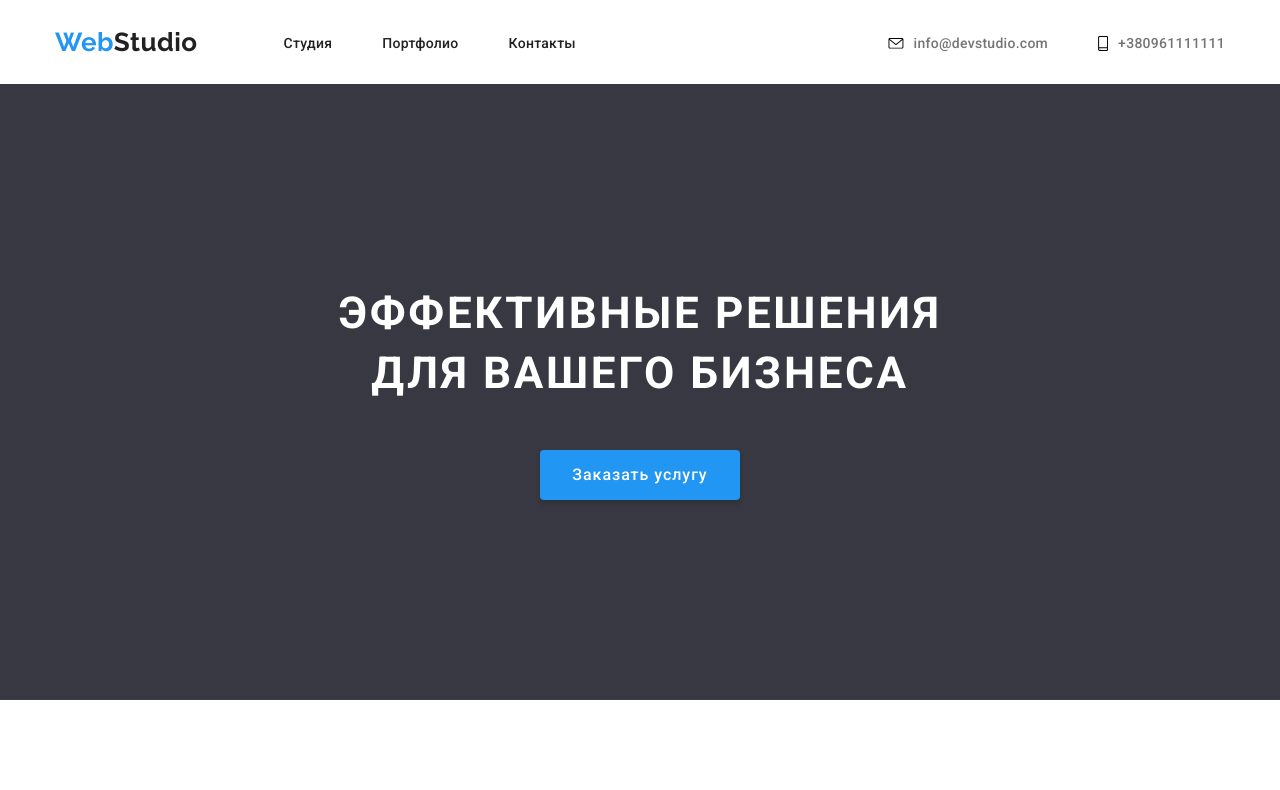
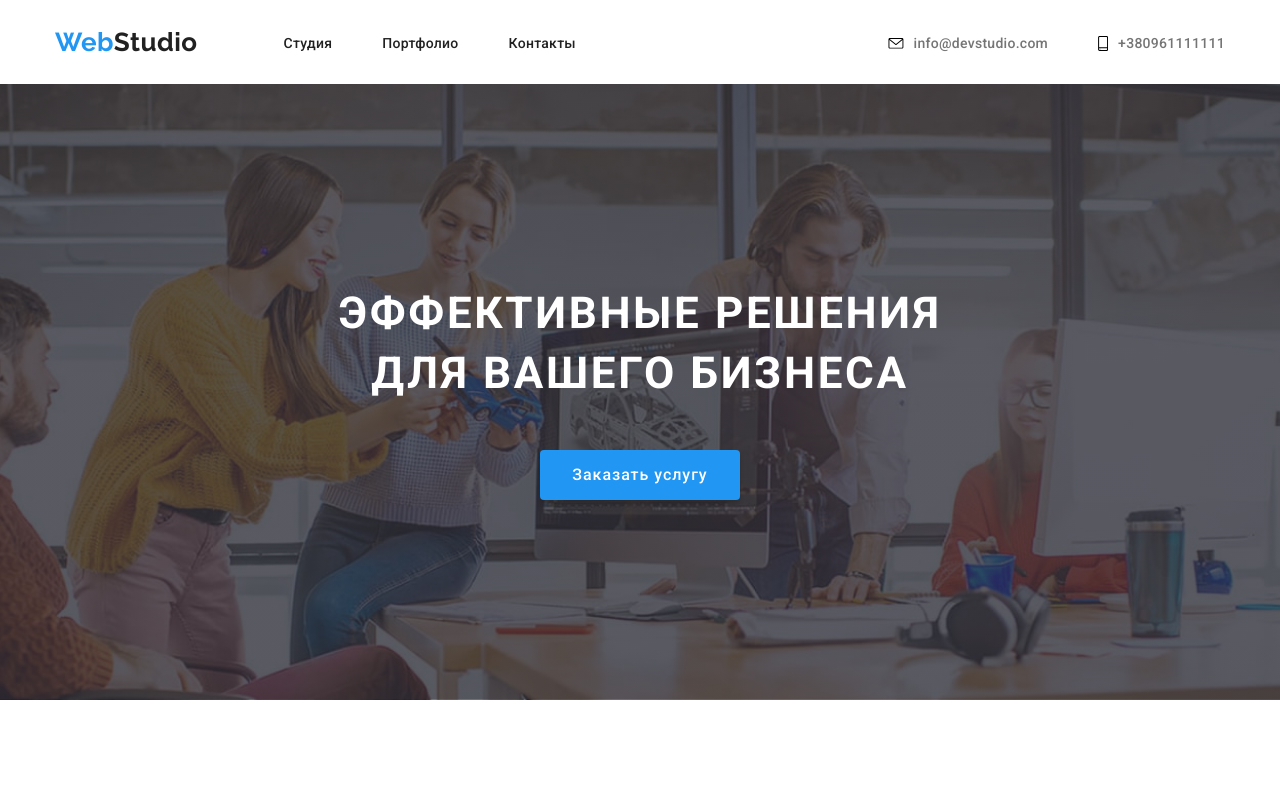
Before and after one commit to RaiderTs/goit-markup-hw-04, a plain HTML site: page index.html in a window 1280 px wide. Shown: the top 790 px of the page. Drawn offline with nearby package versions, Linux system fonts and the light colour scheme.

Commit message:
img  ДЗ 4

```diff
--- a/css/styles.css
+++ b/css/styles.css
@@ -328,7 +328,7 @@ ul {
     padding-top: 200px;
     padding-bottom: 200px;
     background-color: rgba(47, 48, 58, 0.8);
-    background-image: linear-gradient(to right, rgba(47, 48, 58, 0.8), rgba(47, 48, 58, 0.8)), url(./images/Header_img.jpg);
+    background-image: linear-gradient(to right, rgba(47, 48, 58, 0.8), rgba(47, 48, 58, 0.8)), url(../images/Header_img.jpg);
     color: white;
 }
 
```
